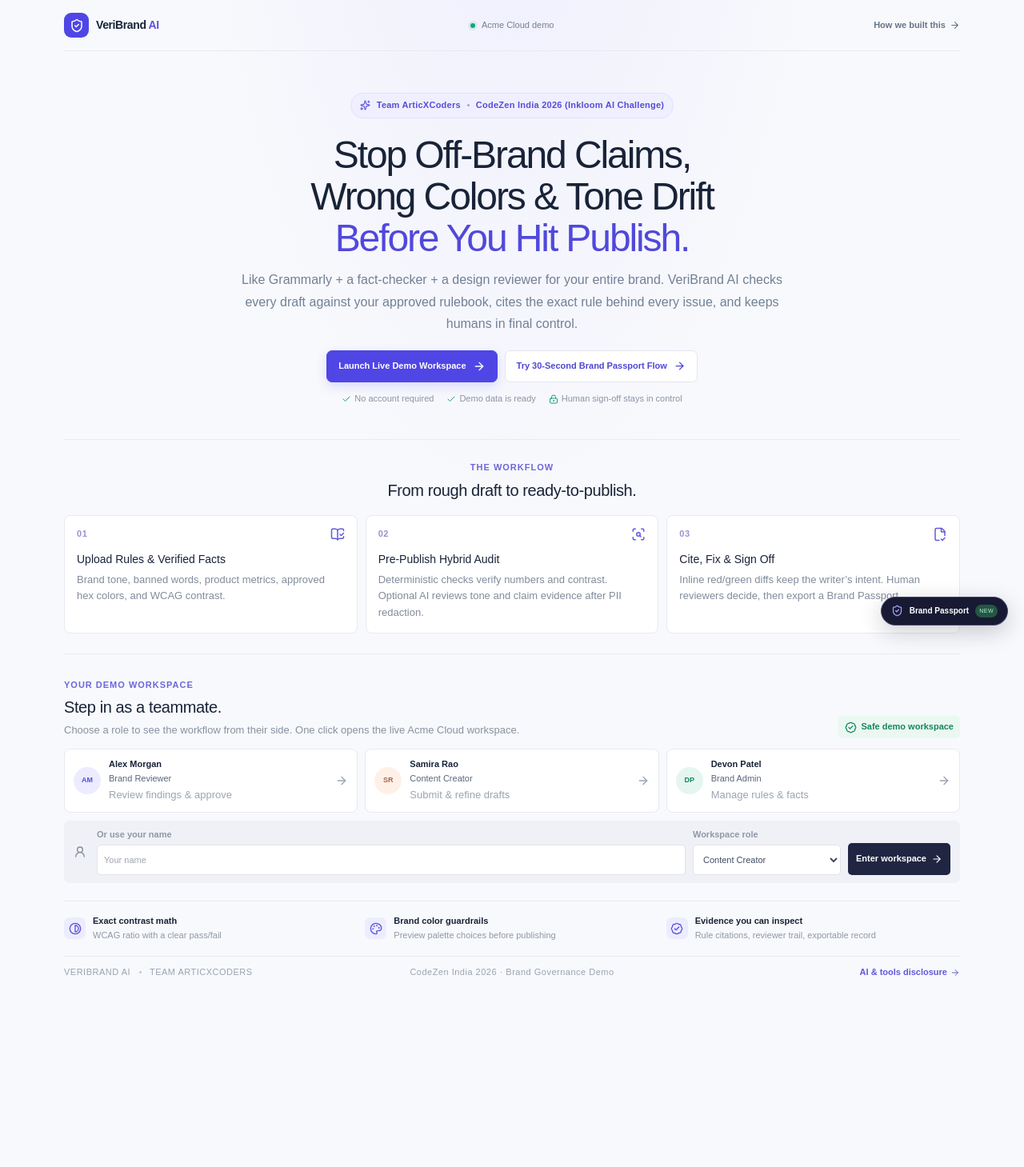
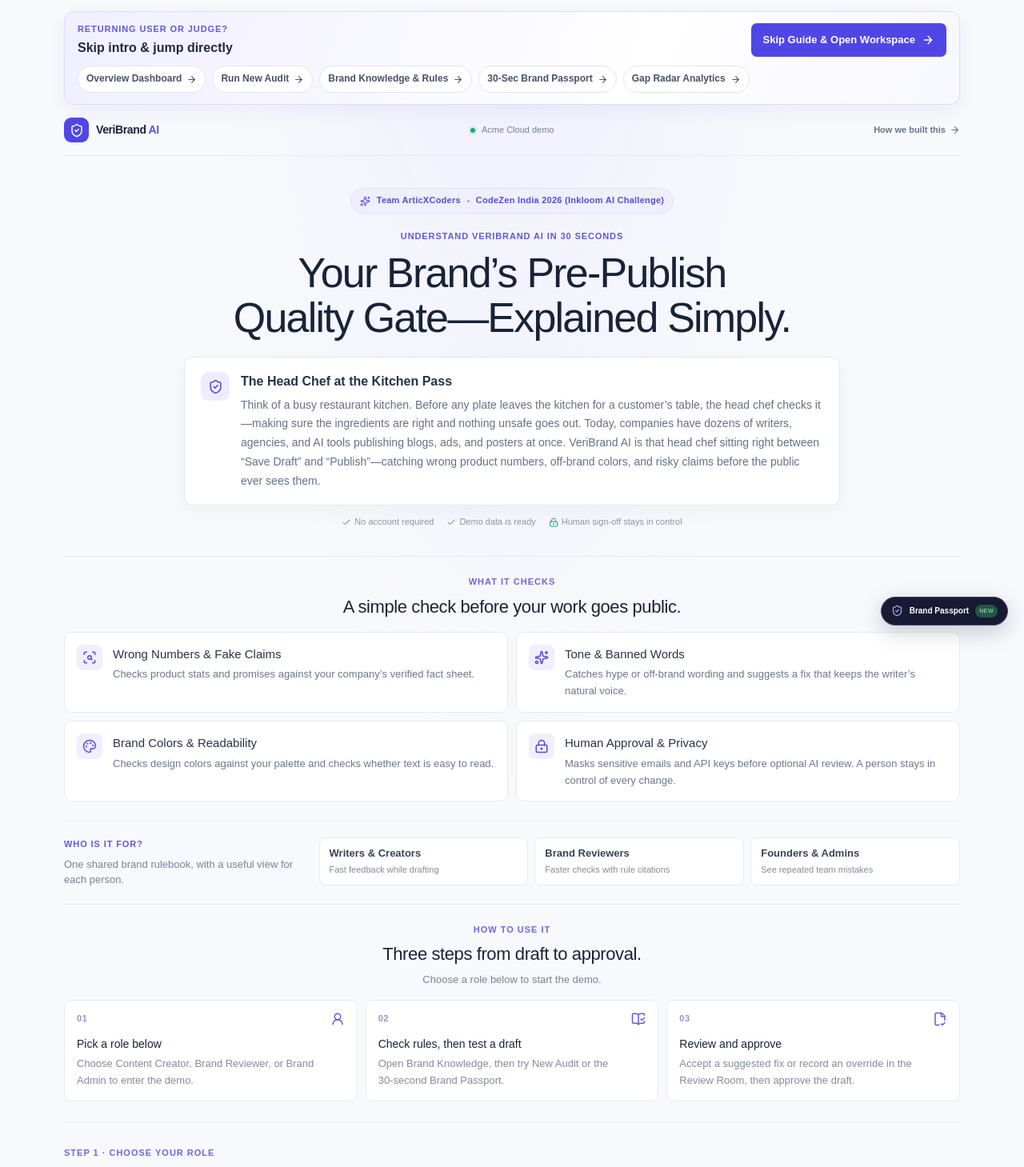
Before and after one commit to siddarthabm123/veribrand-ai, a Next.js app: page /welcome in a window 1280 px wide. Shown: the top 1459 px of the page at 80% size. Before the commit the page ends 1242 px from the top, so only its background shows below. Built offline with nearby package versions, Linux system fonts and the light colour scheme.

Commit message:
feat: add beginner-friendly welcome guide with kitchen-pass analogy and 1-click section shortcuts

```diff
--- a/src/app/layout.tsx
+++ b/src/app/layout.tsx
@@ -1 +1 @@
-import type {Metadata}from'next';import Link from'next/link';import{ShieldCheck}from'lucide-react';import'./globals.css';import'./impact.css';import'./review-room.css';import'./disclosures.css';import'./welcome.css';import'./readability.css';export const metadata:Metadata={title:'VeriBrand AI | Brand Governance',description:'Explainable AI-powered brand governance for Acme Cloud.'};export default function RootLayout({children}:Readonly<{children:React.ReactNode}>){return <html lang="en"><body>{children}<Link className="passport-launcher" href="/impact"><span><ShieldCheck size={15}/></span><b>Brand Passport</b><i>NEW</i></Link></body></html>}
+import type {Metadata}from'next';import Link from'next/link';import{ShieldCheck}from'lucide-react';import'./globals.css';import'./impact.css';import'./review-room.css';import'./disclosures.css';import'./welcome.css';import'./readability.css';import'./welcome-upgrade.css';export const metadata:Metadata={title:'VeriBrand AI | Brand Governance',description:'Explainable AI-powered brand governance for Acme Cloud.'};export default function RootLayout({children}:Readonly<{children:React.ReactNode}>){return <html lang="en"><body>{children}<Link className="passport-launcher" href="/impact"><span><ShieldCheck size={15}/></span><b>Brand Passport</b><i>NEW</i></Link></body></html>}
--- /dev/null
+++ b/src/app/welcome-upgrade.css
@@ -0,0 +1,52 @@
+.welcome-quick-launch { margin: 14px auto 0; padding: 14px 16px; max-width: 1120px; border: 1px solid #dcdcff; border-radius: 12px; background: linear-gradient(110deg,#f0efff,#fff 65%,#f7f7ff); box-shadow: 0 8px 24px #35319a10; }
+.welcome-quick-head { display: flex; align-items: center; justify-content: space-between; gap: 14px; }
+.welcome-quick-head>div { display: grid; gap: 3px; }
+.welcome-quick-head>div>span,.welcome-guide-kicker,.audience-heading { color: #6259dc; font-size: 11px; font-weight: 800; letter-spacing: .9px; }
+.welcome-quick-head>div>b { color: #202a41; font-size: 16px; }
+.welcome-skip-button { display: inline-flex; align-items: center; justify-content: center; gap: 8px; min-height: 42px; padding: 0 15px; border: 0; border-radius: 7px; background: #4f46e5; color: white; font-size: 13px; font-weight: 700; cursor: pointer; }
+.welcome-skip-button:hover { background: #4038d0; }
+.welcome-quick-links { display: flex; flex-wrap: wrap; gap: 8px; margin-top: 11px; }
+.welcome-quick-links a { display: inline-flex; align-items: center; gap: 6px; min-height: 34px; padding: 0 10px; border: 1px solid #e4e5f2; border-radius: 999px; background: #fff; color: #46536a; font-size: 12px; font-weight: 600; transition: border-color .15s, color .15s, transform .15s; }
+.welcome-quick-links a:hover { border-color: #aaa5f2; color: #4f46e5; transform: translateY(-1px); }
+.welcome-guide-hero { padding-top: 40px; padding-bottom: 34px; }
+.welcome-guide-kicker { display: block; margin-top: 21px; }
+.welcome-guide-hero h1 { margin-top: 9px; font-size: clamp(36px,4.5vw,52px); line-height: 1.08; letter-spacing: -1.8px; }
+.welcome-analogy { display: grid; grid-template-columns: 38px 1fr; gap: 12px; max-width: 850px; margin: 21px auto 0; padding: 18px 20px; border: 1px solid #e5e6f0; border-radius: 11px; background: #fff; text-align: left; box-shadow: 0 7px 22px #26324a0b; }
+.analogy-icon { display: grid; place-items: center; width: 36px; height: 36px; border-radius: 10px; background: #eeedff; color: #554bd7; }
+.welcome-analogy b { display: block; margin-bottom: 6px; color: #25334a; font-size: 16px; }
+.welcome-analogy p { margin: 0; color: #647187; font-size: 14px; line-height: 1.7; }
+.welcome-checks { padding: 20px 0 24px; border-top: 1px solid #e7eaf0; }
+.welcome-checks .strip-heading h2,.welcome-how .strip-heading h2 { margin-bottom: 15px; font-size: 22px; }
+.welcome-check-grid { display: grid; grid-template-columns: repeat(2,minmax(0,1fr)); gap: 10px; }
+.welcome-check-grid article { display: grid; grid-template-columns: 34px 1fr; gap: 11px; padding: 15px; border: 1px solid #e8eaf0; border-radius: 9px; background: #fff; }
+.welcome-check-grid article>span { display: grid; place-items: center; width: 32px; height: 32px; border-radius: 8px; background: #f0efff; color: #554bd7; }
+.welcome-check-grid h3 { margin: 1px 0 5px; color: #26344b; font-size: 15px; }
+.welcome-check-grid p { margin: 0; color: #6c788c; font-size: 13px; line-height: 1.6; }
+.welcome-audience { display: grid; grid-template-columns: minmax(190px,.75fr) 2fr; align-items: center; gap: 18px; padding: 17px 0 20px; border-top: 1px solid #e7eaf0; }
+.welcome-audience>div:first-child p { margin: 6px 0 0; color: #778397; font-size: 13px; line-height: 1.5; }
+.audience-pills { display: flex; flex-wrap: wrap; gap: 8px; }
+.audience-pills>span { flex: 1 1 170px; display: grid; gap: 3px; padding: 10px 12px; border: 1px solid #e7e9f0; border-radius: 8px; background: #fff; color: #35435a; font-size: 13px; font-weight: 700; }
+.audience-pills small { color: #818c9b; font-size: 11px; font-weight: 400; }
+.welcome-how { padding-top: 20px; }
+.welcome-how .strip-heading>p { margin: -8px 0 15px; color: #778397; font-size: 13px; }
+.welcome-how .how-grid article { min-height: 120px; }
+.welcome-how .how-grid h3 { font-size: 14px; }
+.welcome-how .how-grid p { font-size: 12px; }
+.welcome-page :is(a,button,input,select):focus-visible { outline: 3px solid #8e89f3; outline-offset: 3px; }
+@media(max-width:760px) {
+  .welcome-quick-launch { margin-top: 9px; padding: 12px; }
+  .welcome-quick-head { align-items: stretch; flex-direction: column; }
+  .welcome-skip-button { width: 100%; }
+  .welcome-quick-links { display: grid; grid-template-columns: repeat(2,minmax(0,1fr)); }
+  .welcome-quick-links a { justify-content: center; min-height: 40px; padding: 5px 8px; text-align: center; }
+  .welcome-quick-links a:last-child { grid-column: 1/-1; }
+  .welcome-guide-hero { padding: 30px 0 24px; }
+  .welcome-guide-hero h1 { font-size: 35px; letter-spacing: -1.1px; }
+  .welcome-analogy { grid-template-columns: 30px 1fr; gap: 9px; padding: 13px; }
+  .analogy-icon { width: 30px; height: 30px; }
+  .welcome-analogy p { font-size: 13px; }
+  .welcome-check-grid,.welcome-audience { grid-template-columns: 1fr; }
+  .welcome-audience { gap: 10px; }
+  .audience-pills { display: grid; grid-template-columns: 1fr; }
+  .welcome-check-grid article { padding: 12px; }
+}
--- a/src/components/WelcomeLanding.tsx
+++ b/src/components/WelcomeLanding.tsx
@@ -6,28 +6,68 @@ import { ArrowRight, BadgeCheck, BookOpenCheck, Check, Contrast, FileCheck2, Loc
 import { saveSession, type ActiveSession, type WorkspaceRole } from '@/lib/session';
 
 const personas: Array<{ name: string; role: WorkspaceRole; initials: string; color: string; note: string }> = [
-  { name: 'Alex Morgan', role: 'Brand Reviewer', initials: 'AM', color: 'indigo', note: 'Review findings & approve' },
-  { name: 'Samira Rao', role: 'Content Creator', initials: 'SR', color: 'peach', note: 'Submit & refine drafts' },
-  { name: 'Devon Patel', role: 'Brand Admin', initials: 'DP', color: 'green', note: 'Manage rules & facts' },
+  { name: 'Alex Morgan', role: 'Brand Reviewer', initials: 'AM', color: 'indigo', note: 'Review findings and approve' },
+  { name: 'Samira Rao', role: 'Content Creator', initials: 'SR', color: 'peach', note: 'Submit and improve drafts' },
+  { name: 'Devon Patel', role: 'Brand Admin', initials: 'DP', color: 'green', note: 'Manage rules and facts' },
 ];
+
+const checks = [
+  { icon: ScanSearch, title: 'Wrong Numbers & Fake Claims', text: 'Checks product stats and promises against your company’s verified fact sheet.' },
+  { icon: Sparkles, title: 'Tone & Banned Words', text: 'Catches hype or off-brand wording and suggests a fix that keeps the writer’s natural voice.' },
+  { icon: Palette, title: 'Brand Colors & Readability', text: 'Checks design colors against your palette and checks whether text is easy to read.' },
+  { icon: LockKeyhole, title: 'Human Approval & Privacy', text: 'Masks sensitive emails and API keys before optional AI review. A person stays in control of every change.' },
+];
+
 const steps = [
-  { icon: BookOpenCheck, number: '01', title: 'Upload Rules & Verified Facts', text: 'Brand tone, banned words, product metrics, approved hex colors, and WCAG contrast.' },
-  { icon: ScanSearch, number: '02', title: 'Pre-Publish Hybrid Audit', text: 'Deterministic checks verify numbers and contrast. Optional AI reviews tone and claim evidence after PII redaction.' },
-  { icon: FileCheck2, number: '03', title: 'Cite, Fix & Sign Off', text: 'Inline red/green diffs keep the writer’s intent. Human reviewers decide, then export a Brand Passport.' },
+  { icon: UserRound, number: '01', title: 'Pick a role below', text: 'Choose Content Creator, Brand Reviewer, or Brand Admin to enter the demo.' },
+  { icon: BookOpenCheck, number: '02', title: 'Check rules, then test a draft', text: 'Open Brand Knowledge, then try New Audit or the 30-second Brand Passport.' },
+  { icon: FileCheck2, number: '03', title: 'Review and approve', text: 'Accept a suggested fix or record an override in the Review Room, then approve the draft.' },
 ];
 
 export default function WelcomeLanding({ onEnter }: { onEnter?: (session: ActiveSession) => void }) {
   const router = useRouter();
   const enter = (name: string, role: WorkspaceRole) => {
     const session: ActiveSession = { name, role, workspace: 'Acme Cloud', entered: true };
-    saveSession(session);
-    if (onEnter) onEnter(session); else router.push('/');
+    if (onEnter) onEnter(session);
+    else {
+      saveSession(session);
+      router.push('/');
+    }
   };
+  const quickLinks = [
+    { label: 'Overview Dashboard', href: '/', overview: true },
+    { label: 'Run New Audit', href: '/audit/new' },
+    { label: 'Brand Knowledge & Rules', href: '/knowledge' },
+    { label: '30-Sec Brand Passport', href: '/impact' },
+    { label: 'Gap Radar Analytics', href: '/analytics' },
+  ];
+
   return <main className="welcome-page">
+    <section className="welcome-quick-launch" aria-label="Skip the guide and jump to a section">
+      <div className="welcome-quick-head"><div><span>RETURNING USER OR JUDGE?</span><b>Skip intro &amp; jump directly</b></div><button className="welcome-skip-button" onClick={() => enter('Alex Morgan', 'Brand Reviewer')}>Skip Guide &amp; Open Workspace <ArrowRight size={16}/></button></div>
+      <nav className="welcome-quick-links" aria-label="Quick jump">{quickLinks.map((item) => item.overview
+        ? <Link key={item.href} href={item.href} onClick={(event) => { event.preventDefault(); enter('Alex Morgan', 'Brand Reviewer'); }}>{item.label}<ArrowRight size={13}/></Link>
+        : <Link key={item.href} href={item.href}>{item.label}<ArrowRight size={13}/></Link>)}</nav>
+    </section>
+
     <nav className="welcome-nav"><Link href="/welcome" className="welcome-logo"><span><ShieldCheck size={18}/></span><b>VeriBrand<span> AI</span></b></Link><div><span className="demo-dot"/> Acme Cloud demo</div><Link href="/disclosures">How we built this <ArrowRight size={13}/></Link></nav>
-    <section className="welcome-hero"><div className="welcome-badge"><Sparkles size={13}/> Team ArticXCoders <i/> CodeZen India 2026 (Inkloom AI Challenge)</div><h1>Stop Off-Brand Claims,<br/>Wrong Colors &amp; Tone Drift<br/><em>Before You Hit Publish.</em></h1><p className="welcome-subtitle">Like Grammarly + a fact-checker + a design reviewer for your entire brand. VeriBrand AI checks every draft against your approved rulebook, cites the exact rule behind every issue, and keeps humans in final control.</p><div className="welcome-actions"><button className="welcome-primary" onClick={() => enter('Alex Morgan', 'Brand Reviewer')}>Launch Live Demo Workspace <ArrowRight size={16}/></button><Link className="welcome-secondary" href="/impact">Try 30-Second Brand Passport Flow <ArrowRight size={15}/></Link></div><div className="welcome-assurance"><span><Check size={12}/> No account required</span><span><Check size={12}/> Demo data is ready</span><span><LockKeyhole size={12}/> Human sign-off stays in control</span></div></section>
-    <section className="how-strip"><div className="strip-heading"><span>THE WORKFLOW</span><h2>From rough draft to ready-to-publish.</h2></div><div className="how-grid">{steps.map(({ icon: Icon, number, title, text }) => <article key={number}><div className="how-top"><span>{number}</span><Icon size={18}/></div><h3>{title}</h3><p>{text}</p></article>)}</div></section>
-    <section className="persona-section"><div className="persona-intro"><div><span>YOUR DEMO WORKSPACE</span><h2>Step in as a teammate.</h2><p>Choose a role to see the workflow from their side. One click opens the live Acme Cloud workspace.</p></div><div className="persona-demo-tag"><BadgeCheck size={15}/> Safe demo workspace</div></div><div className="persona-grid">{personas.map((persona) => <button className="persona-card" key={persona.name} onClick={() => enter(persona.name, persona.role)}><span className={'persona-avatar '+persona.color}>{persona.initials}</span><span className="persona-copy"><b>{persona.name}</b><small>{persona.role}</small><em>{persona.note}</em></span><ArrowRight size={16}/></button>)}</div><form className="custom-persona" onSubmit={(event) => { event.preventDefault(); const data = new FormData(event.currentTarget); const name = String(data.get('name') ?? '').trim(); const role = String(data.get('role') ?? 'Content Creator') as WorkspaceRole; if (name) enter(name, role); }}><UserRound size={16}/><label><span>Or use your name</span><input name="name" placeholder="Your name" maxLength={48} required/></label><label><span>Workspace role</span><select name="role" defaultValue="Content Creator"><option>Content Creator</option><option>Brand Reviewer</option><option>Brand Admin</option></select></label><button type="submit">Enter workspace <ArrowRight size={14}/></button></form></section>
+
+    <section className="welcome-hero welcome-guide-hero">
+      <div className="welcome-badge"><Sparkles size={13}/> Team ArticXCoders <i/> CodeZen India 2026 (Inkloom AI Challenge)</div>
+      <span className="welcome-guide-kicker">UNDERSTAND VERIBRAND AI IN 30 SECONDS</span>
+      <h1>Your Brand’s Pre-Publish<br/>Quality Gate—Explained Simply.</h1>
+      <div className="welcome-analogy"><span className="analogy-icon"><ShieldCheck size={19}/></span><div><b>The Head Chef at the Kitchen Pass</b><p>Think of a busy restaurant kitchen. Before any plate leaves the kitchen for a customer’s table, the head chef checks it—making sure the ingredients are right and nothing unsafe goes out. Today, companies have dozens of writers, agencies, and AI tools publishing blogs, ads, and posters at once. VeriBrand AI is that head chef sitting right between “Save Draft” and “Publish”—catching wrong product numbers, off-brand colors, and risky claims before the public ever sees them.</p></div></div>
+      <div className="welcome-assurance"><span><Check size={12}/> No account required</span><span><Check size={12}/> Demo data is ready</span><span><LockKeyhole size={12}/> Human sign-off stays in control</span></div>
+    </section>
+
+    <section className="welcome-checks"><div className="strip-heading"><span>WHAT IT CHECKS</span><h2>A simple check before your work goes public.</h2></div><div className="welcome-check-grid">{checks.map(({ icon: Icon, title, text }) => <article key={title}><span><Icon size={18}/></span><div><h3>{title}</h3><p>{text}</p></div></article>)}</div></section>
+
+    <section className="welcome-audience"><div><span className="audience-heading">WHO IS IT FOR?</span><p>One shared brand rulebook, with a useful view for each person.</p></div><div className="audience-pills"><span>Writers &amp; Creators <small>Fast feedback while drafting</small></span><span>Brand Reviewers <small>Faster checks with rule citations</small></span><span>Founders &amp; Admins <small>See repeated team mistakes</small></span></div></section>
+
+    <section className="how-strip welcome-how"><div className="strip-heading"><span>HOW TO USE IT</span><h2>Three steps from draft to approval.</h2><p>Choose a role below to start the demo.</p></div><div className="how-grid">{steps.map(({ icon: Icon, number, title, text }) => <article key={number}><div className="how-top"><span>{number}</span><Icon size={18}/></div><h3>{title}</h3><p>{text}</p></article>)}</div></section>
+
+    <section className="persona-section" id="roles"><div className="persona-intro"><div><span>STEP 1 · CHOOSE YOUR ROLE</span><h2>Start with one click.</h2><p>Use a demo teammate or enter your own name. You can switch users later.</p></div><div className="persona-demo-tag"><BadgeCheck size={15}/> Safe demo workspace</div></div><div className="persona-grid">{personas.map((persona) => <button className="persona-card" key={persona.name} onClick={() => enter(persona.name, persona.role)}><span className={'persona-avatar '+persona.color}>{persona.initials}</span><span className="persona-copy"><b>{persona.name}</b><small>{persona.role}</small><em>{persona.note}</em></span><ArrowRight size={16}/></button>)}</div><form className="custom-persona" onSubmit={(event) => { event.preventDefault(); const data = new FormData(event.currentTarget); const name = String(data.get('name') ?? '').trim(); const role = String(data.get('role') ?? 'Content Creator') as WorkspaceRole; if (name) enter(name, role); }}><UserRound size={16}/><label><span>Or use your name</span><input name="name" placeholder="Your name" maxLength={48} required/></label><label><span>Workspace role</span><select name="role" defaultValue="Content Creator"><option>Content Creator</option><option>Brand Reviewer</option><option>Brand Admin</option></select></label><button type="submit">Enter workspace <ArrowRight size={14}/></button></form></section>
+
     <section className="welcome-proof"><div><span><Contrast size={16}/></span><b>Exact contrast math</b><small>WCAG ratio with a clear pass/fail</small></div><div><span><Palette size={16}/></span><b>Brand color guardrails</b><small>Preview palette choices before publishing</small></div><div><span><BadgeCheck size={16}/></span><b>Evidence you can inspect</b><small>Rule citations, reviewer trail, exportable record</small></div></section>
     <footer className="welcome-footer"><span>VERIBRAND AI <i/> TEAM ARTICXCODERS</span><span>CodeZen India 2026 · Brand Governance Demo</span><Link href="/disclosures">AI &amp; tools disclosure <ArrowRight size={12}/></Link></footer>
   </main>;
```
Also changed, not shown: src/components/Workspace.tsx (+1 -1 lines).
